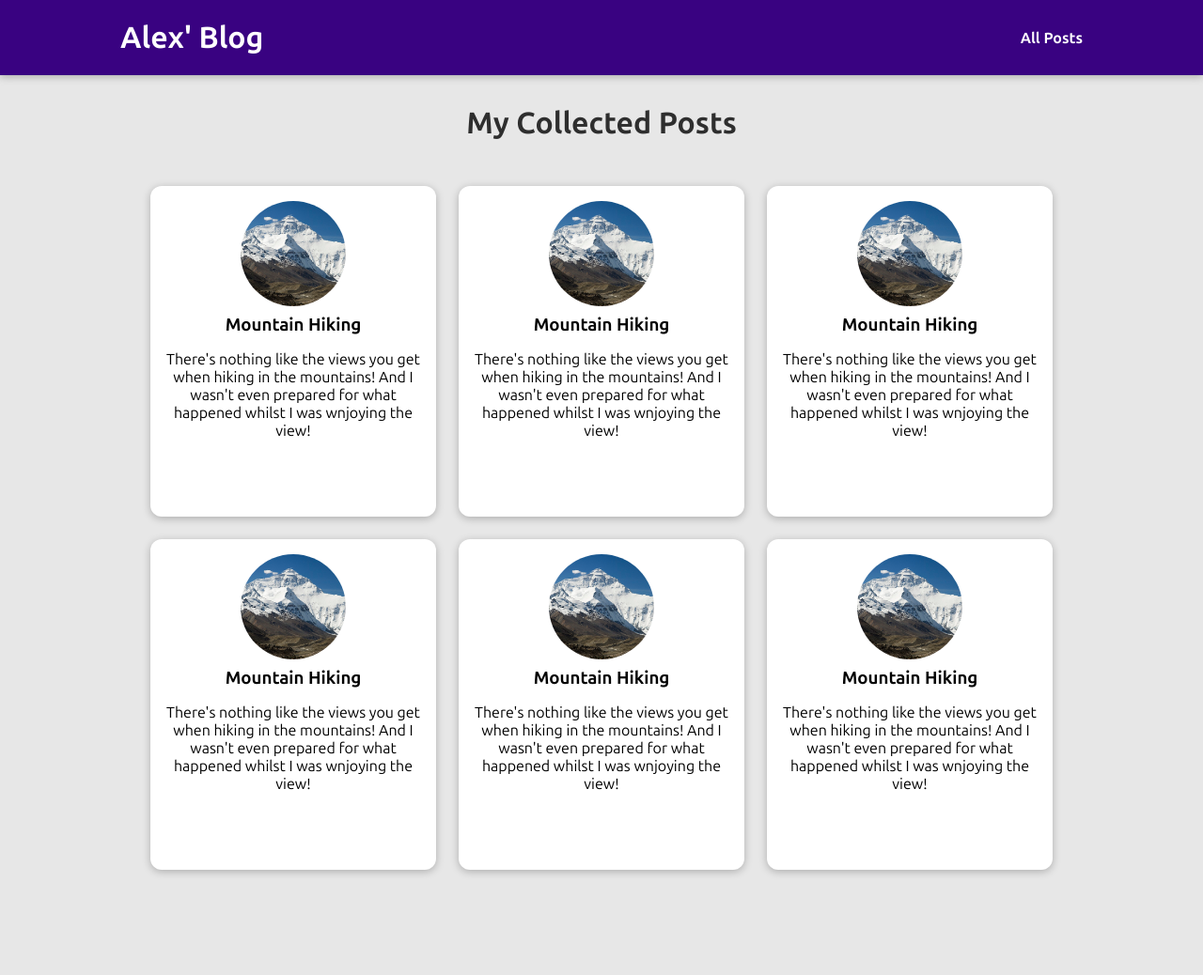
After one commit to asaninocente/my-site, a Django app: template blog/templates/blog/all-posts.html in a window 1280 px wide. The commit adds this page. Shown: the whole page at 94% size. Run offline with Django 5.2, Linux system fonts and the light colour scheme; the template is opened without the code that fills it, so the values that code supplies are empty.

Commit message:
Add the All Posts page and style

```diff
--- /dev/null
+++ b/blog/static/blog/all-posts.css
@@ -0,0 +1,43 @@
+body {
+  background-color: #e7e7e7;
+}
+
+#main-navigation {
+  background-color: #390281;
+  box-shadow: 0 2px 8px rgba(0, 0, 0, 0.25);
+}
+
+#all-posts {
+  margin: 7rem auto;
+  width: 90%;
+  max-width: 60rem;
+}
+
+#all-posts h2 {
+  text-align: center;
+  font-size: 2rem;
+  color: #2e2e2e;
+  margin: 3rem 0;
+}
+
+ul {
+  list-style: none;
+  margin: 0;
+  padding: 0;
+  display: grid;
+  grid-template-columns: repeat(auto-fill, minmax(17rem, 1fr));
+  gap: 1.5rem;
+}
+
+.post img {
+  width: 7rem;
+  height: 7rem;
+}
+
+.post a {
+  height: 22rem;
+  transform-origin: center;
+  box-shadow: 0 2px 8px rgba(0, 0, 0, 0.25);
+  border-radius: 12px;
+  background-color: white;
+}
--- /dev/null
+++ b/blog/static/blog/post.css
@@ -0,0 +1,43 @@
+.post {
+  display: flex;
+  flex-direction: column;
+  align-items: center;
+  text-align: center;
+}
+
+.post a {
+  text-decoration: none;
+  color: black;
+  transition: all 0.2s ease;
+  padding: 1rem;
+}
+
+.post a:hover,
+.post a:active {
+  transform: scale(1.1);
+  background-color: #390281;
+  color: white;
+}
+
+.post img {
+  width: 5rem;
+  height: 5rem;
+  object-fit: cover;
+  border-radius: 50%;
+}
+
+.post h3 {
+  margin: 0.25rem 0;
+}
+
+.post time {
+  color: #666666;
+  margin: 0.25rem;
+  font-style: italic;
+  font-size: 0.85rem;
+}
+
+.post:hover time,
+.post:active time {
+  color: white;
+}
--- /dev/null
+++ b/blog/templates/blog/all-posts.html
@@ -0,0 +1,28 @@
+{% extends 'base.html' %}
+{% load static %}
+
+{% block title %}
+  All My Posts
+{% endblock %}
+
+{% block css_files %}
+  <link rel='stylesheet' href='{% static "blog/post.css" %}' />
+  <link rel='stylesheet' href='{% static "blog/all-posts.css" %}' />
+{% endblock %}
+
+{% block content %}
+  <section id="all-posts">
+    <header>
+      <h2>My Collected Posts</h2>
+
+      <ul>
+        {% include 'blog/includes/post.html' %}
+        {% include 'blog/includes/post.html' %}
+        {% include 'blog/includes/post.html' %}
+        {% include 'blog/includes/post.html' %}
+        {% include 'blog/includes/post.html' %}
+        {% include 'blog/includes/post.html' %}
+      </ul>
+    </header>
+  </section>
+{% endblock %}
--- /dev/null
+++ b/blog/templates/blog/includes/post.html
@@ -0,0 +1,13 @@
+{% load static %}
+
+<li>
+  <article class='post'>
+    <a href=''>
+      <img src='{% static "blog/images/mountains.jpg" %}' alt='Mountain Hiking' />
+      <div class='post__content'>
+        <h3>Mountain Hiking</h3>
+        <p></p>There's nothing like the views you get when hiking in the mountains! And I wasn't even prepared for what happened whilst I was wnjoying the view!
+      </div>
+    </a>
+  </article>
+</li>
--- a/blog/views.py
+++ b/blog/views.py
@@ -6,7 +6,7 @@ def starting_page(request):
   return render(request, 'blog/index.html')
 
 def posts(request):
-  pass
+  return render(request, 'blog/all-posts.html')
 
 def post_detail(request):
   pass
--- a/static/app.css
+++ b/static/app.css
@@ -16,3 +16,31 @@ body {
 h1, h2, h3 {
   font-weight: bold;
 }
+
+#main-navigation {
+  width: 100%;
+  height: 5rem;
+  display: flex;
+  justify-content: space-between;
+  align-items: center;
+  padding: 0 10%;
+  position: absolute;
+  top: 0;
+  left: 0;
+}
+
+#main-navigation a {
+  text-decoration: none;
+  color: white;
+  font-weight: bold;
+}
+
+#main-navigation a:hover,
+#main-navigation a:active {
+  color: #cf79f1;
+}
+
+#main-navigation h1 a:hover,
+#main-navigation h1 a:active {
+  color: white;
+}
--- a/templates/base.html
+++ b/templates/base.html
@@ -10,6 +10,13 @@
   {% block css_files %}{% endblock %}
 </head>
 <body>
+  <header id='main-navigation'>
+    <h1><a href=''>Alex' Blog</a></h1>
+    <nav>
+      <a href=''>All Posts</a>
+    </nav>
+  </header>
+
   {% block content %}
   {% endblock %}
 </body>
```
Also changed, not shown: blog/static/blog/index.css (+0 -72 lines), blog/templates/blog/index.html (+2 -11 lines).
